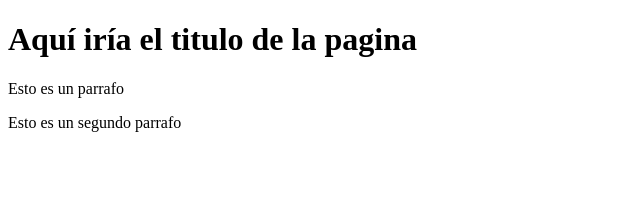
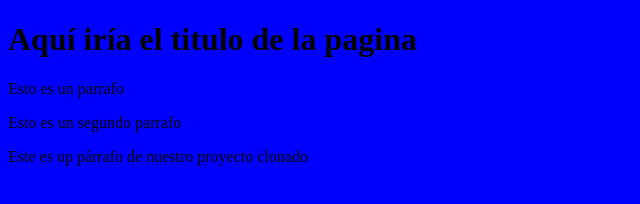
Before and after one commit to giovanni-pe/Proyecto-web-empresa-C, a plain HTML site: page index.html in a window 1280 px wide. Shown: the whole page, without its empty margins (0-640 px from the left). Drawn offline with Linux system fonts and the light colour scheme.

Commit message:
commit desde proyecto clonado por giovannperez

```diff
--- a/index.html
+++ b/index.html
@@ -5,12 +5,14 @@
     <meta http-equiv="X-UA-Compatible" content="IE=edge">
     <meta name="viewport" content="width=device-width, initial-scale=1.0">
     <title>Document</title>
-    <style href="miEstilo.css"></style>
+    <link rel="stylesheet" href="miEstilo.css">
 </head>
 
 <body>
     <h1>Aquí iría el titulo de la pagina</h1>
     <p> Esto es un parrafo<p>
         <p> Esto es un segundo parrafo</p>
+        <p>Este es up párrafo de nuestro proyecto clonado
+        </p>
 </body>
 </html>
```
